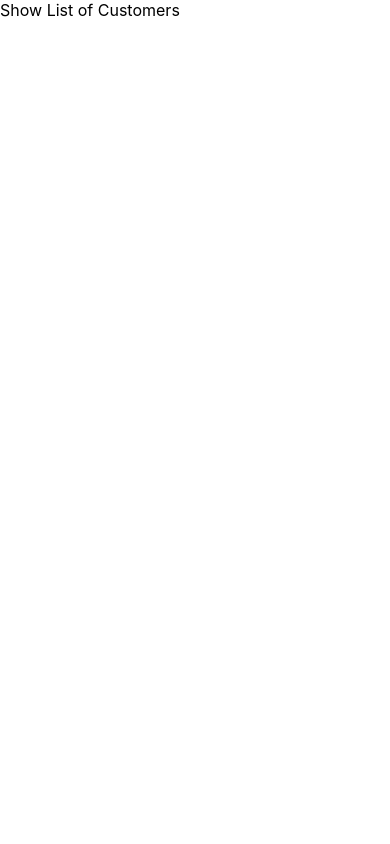
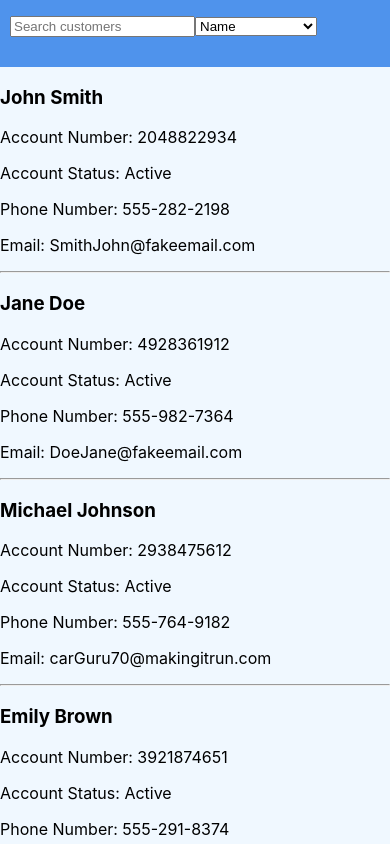
Before and after one commit to ezaboroskie/CSR-Portal, a React (Create React App) app: page / in a window 390 px wide. Shown: the top 844 px of the page. Built offline with nearby package versions, Linux system fonts and the light colour scheme.

Commit message:
adds intial styling for mobile views

```diff
--- /dev/null
+++ b/src/App.css
@@ -0,0 +1,28 @@
+
+body, html {
+    height: 100%;
+    margin: 0;
+    display: flex;
+    flex-direction: column;
+    background-color: #4f93ec;
+  }
+
+
+.main-content-container {
+    background-color: aliceblue;
+    margin: auto;
+    display: flex;
+    flex-direction: column;
+    max-height: fit-content;
+    overflow: auto;
+    margin-top: 20px;
+  }
+
+.search-container {
+    background-color: #4f93ec;
+    padding: 10px;
+    margin-top: 5px;
+    position: sticky;
+    top: 0;
+    z-index: 1;
+  }
--- a/src/App.js
+++ b/src/App.js
@@ -1,22 +1,30 @@
+import React, { useState } from "react";
 import CustomerList from "./components/customerList";
-import React, {useState} from "react";
+import SearchHeader from "./components/searchHeader";
+import "./App.css";
 
-function App() {
-  const [showList, setShowList] = useState(false)
+const App = () => {
+  const [searchTerm, setSearchTerm] = useState("");
+  const [searchCategory, setSearchCategory] = useState("name");
 
-  const handleShowListClick = () =>{
-      setShowList(true)
-  }
+
+
   return (
-      <>
-        {!showList&&(
-        <div onClick={()=> handleShowListClick()}>Show List of Customers</div>
-        )}
-        {showList&&(
-          <CustomerList/>
-        )}
-      </>
+    <>
+    <div className="search-container">
+      <SearchHeader
+          searchTerm={searchTerm}
+          setSearchTerm={setSearchTerm}
+          searchCategory={searchCategory}
+          setSearchCategory={setSearchCategory}
+      />
+    </div>
+
+    <div className="main-content-container">
+      <CustomerList searchTerm={searchTerm} searchCategory={searchCategory} />
+    </div>
+    </>
   );
-}
+};
 
 export default App;
--- a/src/components/customerList.js
+++ b/src/components/customerList.js
@@ -2,13 +2,11 @@ import React, { useState, useEffect } from "react";
 import customerData from "../data/customerData.json";
 import CustomerDetails from "./customerDetails";
 
-const CustomerList = () => {
+const CustomerList = ({ searchTerm, searchCategory }) => {
   const [customerList, setCustomerList] = useState([]);
   const [selectedCustomerId, setSelectedCustomerId] = useState(null);
   const [showDetails, setShowDetails] = useState(false);
   const [showList, setShowList] = useState(true);
-  const [searchTerm, setSearchTerm] = useState("");
-  const [searchCategory, setSearchCategory] = useState("name");
 
   useEffect(() => {
     const storedCustomerData = localStorage.getItem("customerData");
@@ -25,22 +23,17 @@ const CustomerList = () => {
     setSelectedCustomerId(customerId);
     setShowDetails(true);
     setShowList(false);
-    setSearchTerm(customerName);
   };
 
   const handleBackButtonClick = () => {
     setSelectedCustomerId(null);
     setShowDetails(false);
     setShowList(true);
-    setSearchTerm("");
-    setSearchCategory("name");
   };
 
   const updateCustomerList = (updatedCustomer) => {
     const updatedList = customerList.map((customer) =>
-      customer.accountNumber === updatedCustomer.accountNumber
-        ? updatedCustomer
-        : customer
+      customer.accountNumber === updatedCustomer.accountNumber ? updatedCustomer : customer
     );
     setCustomerList(updatedList);
     localStorage.setItem("customerData", JSON.stringify(updatedList));
@@ -73,21 +66,6 @@ const CustomerList = () => {
     <div>
       {showList ? (
         <div>
-          <input
-            type="text"
-            placeholder="Search customers"
-            value={searchTerm}
-            onChange={(e) => setSearchTerm(e.target.value)}
-          />
-          <select
-            value={searchCategory}
-            onChange={(e) => setSearchCategory(e.target.value)}
-          >
-            <option value="name">Name</option>
-            <option value="email">Email</option>
-            <option value="phone">Phone</option>
-            <option value="account number">Account Number</option>
-          </select>
           {filteredCustomers.map((customer, index) => (
             <div
               key={index}
@@ -98,7 +76,9 @@ const CustomerList = () => {
                 )
               }
             >
-              <h3>{customer.firstName} {customer.lastName}</h3>
+              <h3>
+                {customer.firstName} {customer.lastName}
+              </h3>
               <p>Account Number: {customer.accountNumber}</p>
               <p>Account Status: {customer.accountStatus}</p>
               <p>Phone Number: {customer.phoneNumber}</p>
--- /dev/null
+++ b/src/components/searchHeader.js
@@ -0,0 +1,22 @@
+import React from "react";
+
+const SearchHeader = ({ searchTerm, setSearchTerm, searchCategory, setSearchCategory }) => {
+  return (
+    <div>
+      <input
+        type="text"
+        placeholder="Search customers"
+        value={searchTerm}
+        onChange={(e) => setSearchTerm(e.target.value)}
+      />
+      <select value={searchCategory} onChange={(e) => setSearchCategory(e.target.value)}>
+        <option value="name">Name</option>
+        <option value="email">Email</option>
+        <option value="phone">Phone</option>
+        <option value="account number">Account Number</option>
+      </select>
+    </div>
+  );
+};
+
+export default SearchHeader;
```
